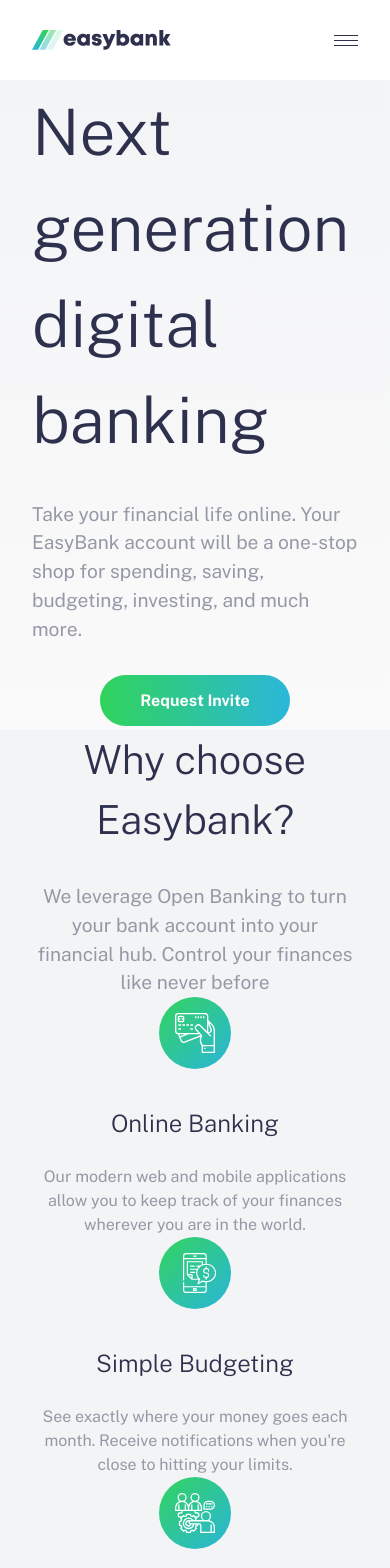
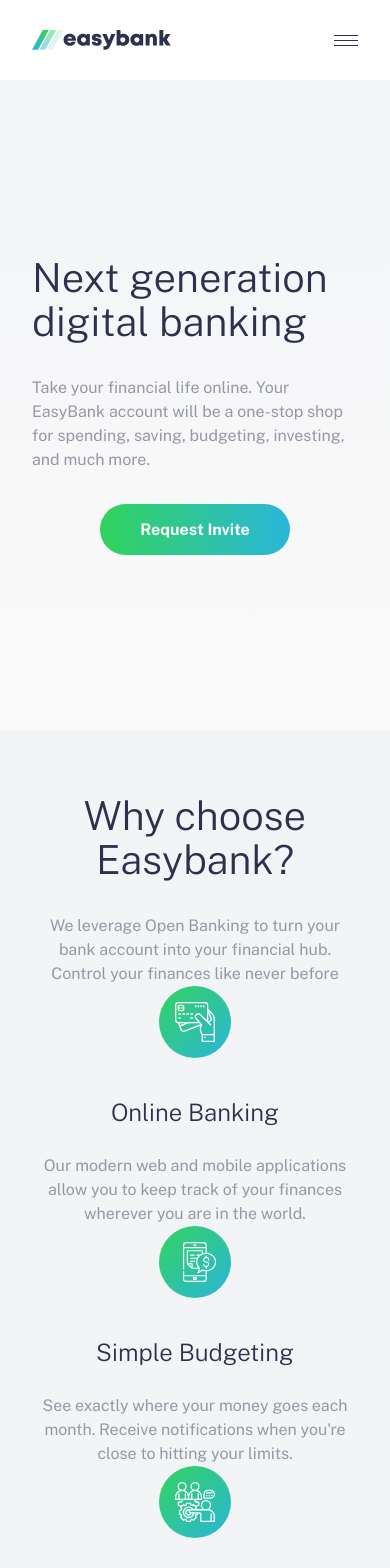
Before and after one commit to juangrana1/easybank-landing-page, a React (Vite) app: page / in a window 390 px wide. Shown: the top 1568 px of the page. Built offline with nearby package versions, Linux system fonts and the light colour scheme.

Commit message:
Header links animated on hover

```diff
--- a/src/components/Footer.tsx
+++ b/src/components/Footer.tsx
@@ -24,39 +24,39 @@ export default function Footer(props: PropsLayout) {
               className="footer__first-block__images__logo"
             />
             <div className="footer__first-block__images__icons-box">
-              <a href="#">
+              <a href="#" className="footer__first-block__images__icons-box__link">
                 <img
                   src={FacebookIcon}
                   alt="Facebook Icon"
-                  className="footer__first-block__images__icons-box__social-media-icon"
+                  className="footer__first-block__images__icons-box__link__icon"
                 />
               </a>
-              <a href="#">
+              <a href="#" className="footer__first-block__images__icons-box__link">
                 <img
                   src={YoutubeIcon}
                   alt="Youtube Icon"
-                  className="footer__first-block__images__icons-box__social-media-icon"
+                  className="footer__first-block__images__icons-box__link__icon"
                 />
               </a>
-              <a href="#">
+              <a href="#" className="footer__first-block__images__icons-box__link">
                 <img
                   src={TwitterIcon}
                   alt="Twitter Icon"
-                  className="footer__first-block__images__icons-box__social-media-icon"
+                  className="footer__first-block__images__icons-box__link__icon"
                 />
               </a>
-              <a href="#">
+              <a href="#" className="footer__first-block__images__icons-box__link">
                 <img
                   src={PinterestIcon}
                   alt="Pinterest Icon"
-                  className="footer__first-block__images__icons-box__social-media-icon"
+                  className="footer__first-block__images__icons-box__link__icon"
                 />
               </a>
-              <a href="#">
+              <a href="#" className="footer__first-block__images__icons-box__link">
                 <img
                   src={InstagramIcon}
                   alt="Instagram Icon"
-                  className="footer__first-block__images__icons-box__social-media-icon"
+                  className="footer__first-block__images__icons-box__link__icon"
                 />
               </a>
             </div>
--- a/src/components/Header.tsx
+++ b/src/components/Header.tsx
@@ -1,3 +1,5 @@
+import { useState } from "react";
+
 import Logo from "../images/logo.svg";
 import Container from "../layout/Container";
 
@@ -10,6 +12,8 @@ interface PropsLayout {
 }
 
 export default function Header(props: PropsLayout) {
+  const [isHovering, setIsHovering] = useState<boolean>(false);
+
   return (
     <header className="header">
       <Container parentClass="header">
@@ -20,10 +24,15 @@ export default function Header(props: PropsLayout) {
               <ul className="header__navbar__list">
                 {props.items.map((item, index) => (
                   <li
-                    className="header__navbar__list__item"
+                    className={`header__navbar__list__item`}
                     key={`${item}-${index}`}
                   >
-                    <a href="#" className="header__navbar__list__item__link">
+                    <a
+                      href="#"
+                      className='header__navbar__list__item__link'
+                      onMouseEnter={() => setIsHovering(true)}
+                      onMouseLeave={() => setIsHovering(false)}
+                    >
                       {item}
                     </a>
                   </li>
--- a/src/components/_Footer.scss
+++ b/src/components/_Footer.scss
@@ -50,12 +50,6 @@
       &__icons-box {
         display: flex;
         justify-content: space-between;
-
-        &__social-media-icon path {
-          &:hover {
-            fill: $color-lime-green;
-          }
-        }
       }
     }
   }
--- a/src/components/_Header.scss
+++ b/src/components/_Header.scss
@@ -5,6 +5,8 @@
   align-items: center;
 
   &__container {
+    height: 100%;
+
     display: flex;
     justify-content: space-between;
     align-items: center;
@@ -19,17 +21,39 @@
   }
 
   &__navbar {
+    height: 100%;
+
     &__list {
+      height: 100%;
       list-style: none;
 
       display: flex;
 
       &__item {
+        height: 100%;
         margin-right: 2rem;
         color: $color-grayish-blue;
 
+        display: flex;
+
         &:hover {
           color: $color-dark-blue;
+          padding-top: 4px;
+          border-bottom: 4px solid;
+          border-image-source: linear-gradient(
+            to right,
+            $color-lime-green,
+            $color-bright-cyan
+          );
+          border-image-slice: 1;
+        }
+
+        &__link {
+          height: 100%;
+
+          display: flex;
+          align-items: center;
+          justify-content: center;
         }
 
         &:last-of-type {
--- a/src/components/_Section.scss
+++ b/src/components/_Section.scss
@@ -1,6 +1,4 @@
 .section {
-  min-height: 650px;
-
   &__text-container {
     height: 100%;
     width: 100%;
@@ -22,8 +20,12 @@
 }
 
 .main-section {
-  height: 650px;
   background: linear-gradient($color-l-grayish-blue 5%, $color-vl-grayish-blue 95%);
+  min-height: 650px;
+
+  display: flex;
+  align-items: center;
+
 
   &__text-container {
     &__title {
@@ -32,8 +34,6 @@
   }
 
   &__images-container {
-    height: 650px;
-
     &__banner {
       display: none;
     }
@@ -46,7 +46,7 @@
 
 .description-section {
   background-color: $color-l-grayish-blue;
-  min-height: 750px;
+  padding: 6rem 0;
 
   display: flex;
   flex-direction: column;
@@ -74,6 +74,8 @@
 }
 
 .articles-section {
+  padding: 6rem 0;
+
   display: flex;
   flex-direction: column;
   justify-content: center;
--- a/src/sass/_media.scss
+++ b/src/sass/_media.scss
@@ -92,6 +92,20 @@
 // Conditionally rendering hamburger menu from Header component
 
 @media (max-width: 650px) {
+  .main-section {
+    &__container {
+      padding: 4rem 2rem;
+    }
+  }
+
+  .description-section {
+    padding: 4rem 0;
+  }
+
+  .articles-section {
+    padding: 4rem 0;
+  }
+
   .footer__container {
     display: flex;
     flex-direction: column;
@@ -149,6 +163,7 @@
       &__last-box {
         flex-direction: column;
         justify-content: center;
+        align-items: center;
       }
     }
   }
@@ -161,10 +176,28 @@
     }
   }
 
-  .section__boxes-container {
-    display: flex;
-    flex-direction: column;
-    align-items: center;
+  .section {
+    &__boxes-container {
+      display: flex;
+      flex-direction: column;
+      align-items: center;
+    }
+
+    &__text-container {
+      display: flex;
+      flex-direction: column;
+      justify-content: center;
+      align-items: center;
+
+      &__title {
+        font-size: 2.5rem;
+        line-height: 1.1;
+      }
+
+      &__description {
+        font-size: 1rem;
+      }
+    }
   }
 
   .container {
@@ -179,11 +212,4 @@
   .article-box {
     margin: 0;
   }
-
-  .section__text-container {
-    display: flex;
-    flex-direction: column;
-    justify-content: center;
-    align-items: center;
-  }
 }
--- a/src/sass/_mixins.scss
+++ b/src/sass/_mixins.scss
@@ -1,7 +1,6 @@
 @mixin responsive-margin {
   width: calc(100% - 20rem);
   margin: 0 auto;
-  min-width: 750px;
 }
 
 @mixin text-container(
```
Also changed, not shown: src/App.tsx (+9 -1 lines).
